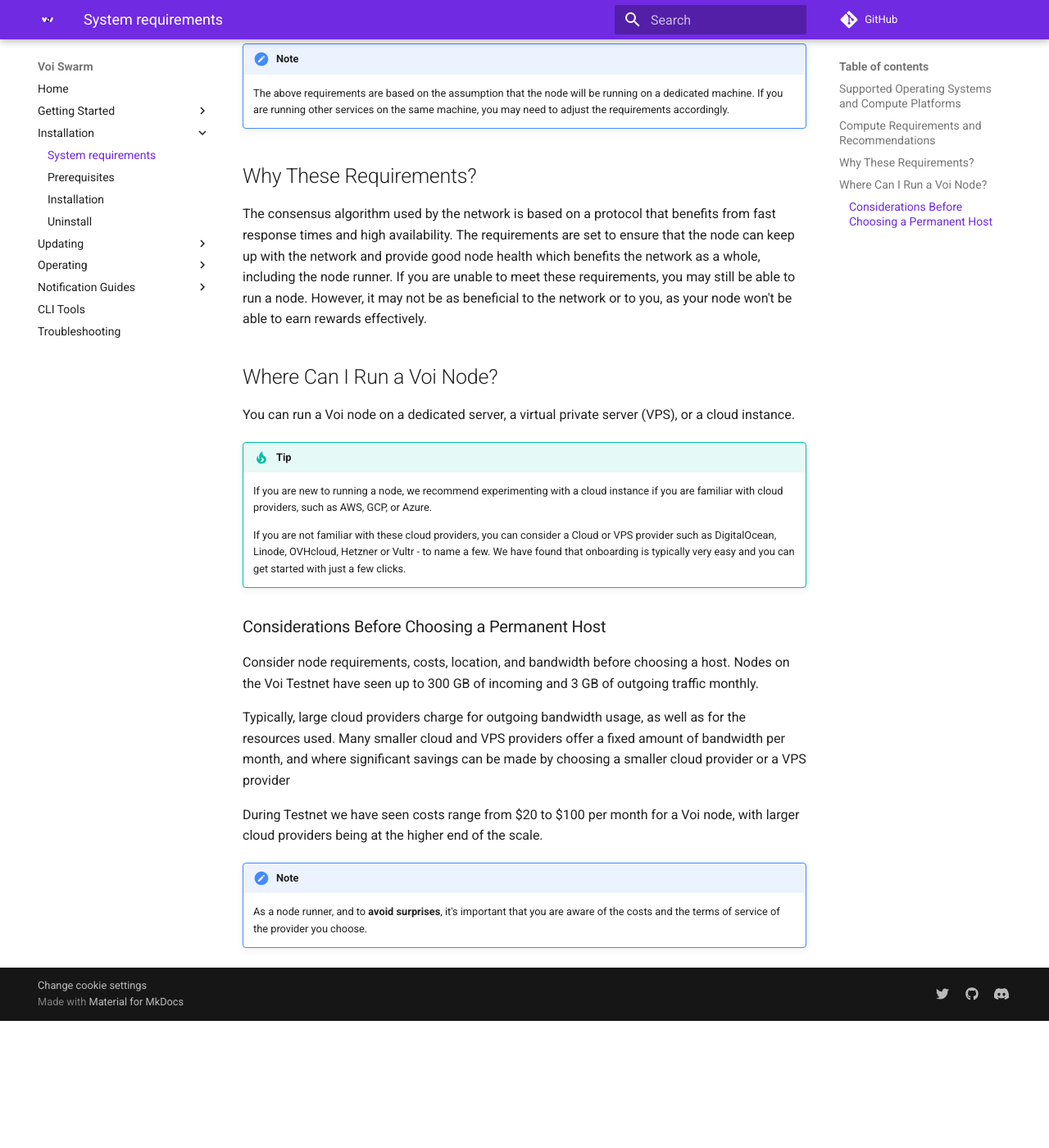
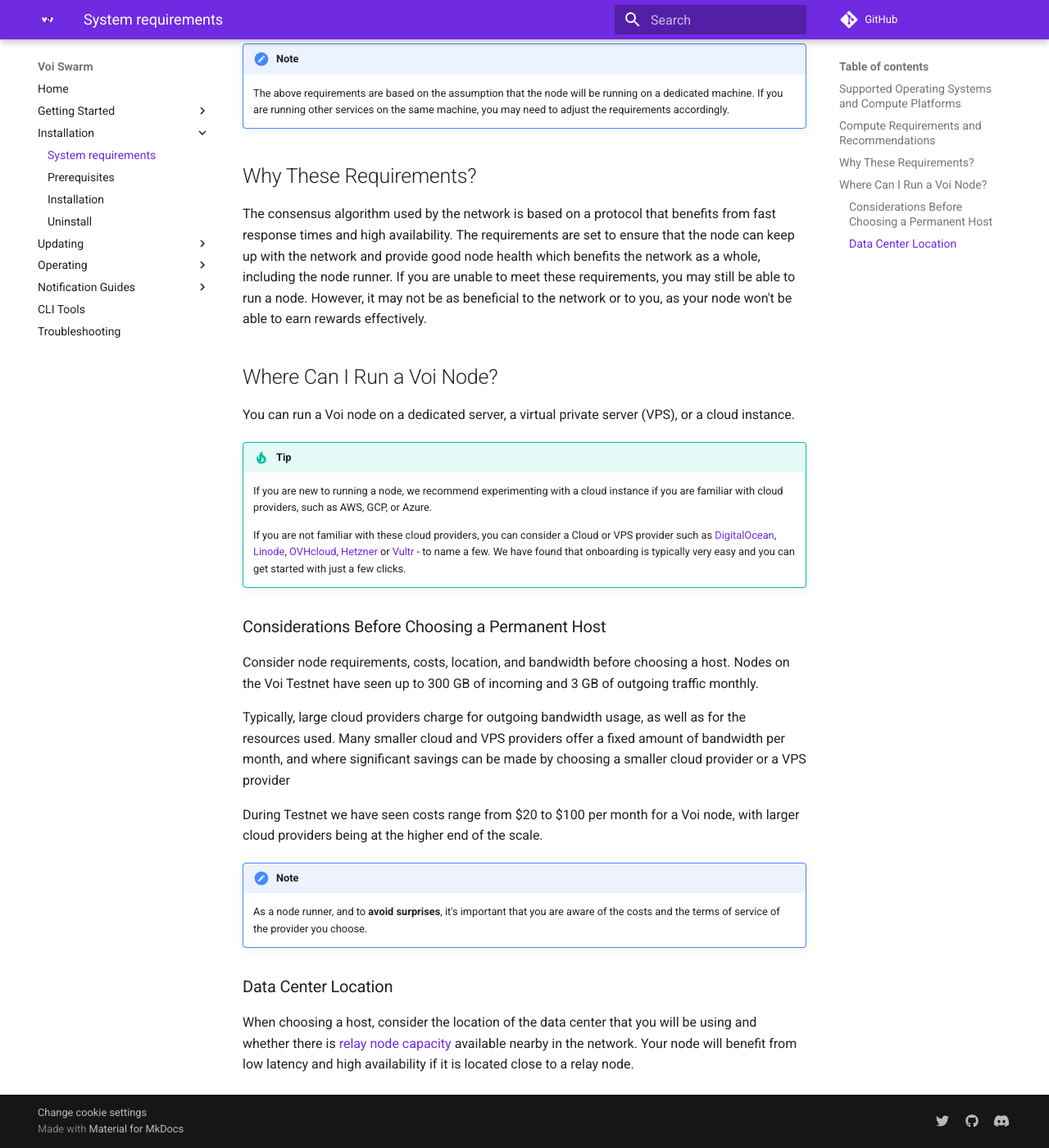
Before and after one commit to VoiNetwork/voi-swarm, an MkDocs documentation site: the page built from docs/installation/system-requirements.md, in a window 1280 px wide and 1400 px high, scrolled down 789 px. Shown: the whole window at 82% size. Built offline with MkDocs 1.6.1 and Material for MkDocs 9.7.7, drawn with Linux system fonts in a browser that asks for light colours; comment, search, counter and statistics services are not loaded; before the commit the page ends 2034 px from its top, so only the background shows below that.

Commit message:
Add hosting options

```diff
--- a/docs/installation/system-requirements.md
+++ b/docs/installation/system-requirements.md
@@ -42,7 +42,7 @@ You can run a Voi node on a dedicated server, a virtual private server (VPS), or
     we recommend experimenting with a cloud instance if you are familiar with cloud providers, such as AWS, GCP, or Azure.
 
     If you are not familiar with these cloud providers, you can consider a Cloud or VPS provider
-    such as DigitalOcean, Linode, OVHcloud, Hetzner or Vultr - to name a few. We have found that onboarding is
+    such as [DigitalOcean](https://www.digitalocean.com/), [Linode](https://www.linode.com/), [OVHcloud](https://www.ovhcloud.com/), [Hetzner](https://www.hetzner.com/) or [Vultr](https://www.vultr.com/) - to name a few. We have found that onboarding is
     typically very easy and you can get started with just a few clicks.
 
 ### Considerations Before Choosing a Permanent Host
@@ -60,3 +60,11 @@ with larger cloud providers being at the higher end of the scale.
 !!! note
     As a node runner, and to **avoid surprises**, it's important that you are aware of the costs
     and the terms of service of the provider you choose.
+
+### Data Center Location
+
+When choosing a host,
+consider the location of the data center that you will be using
+and whether there is [relay node capacity](https://g.testnet.voi.nodly.io/d/b315a644-1dfa-47cc-ae1e-8cf4f80a72d1/voi-master-dashboard?orgId=1&refresh=10s)
+available nearby in the network.
+Your node will benefit from low latency and high availability if it is located close to a relay node.
```
